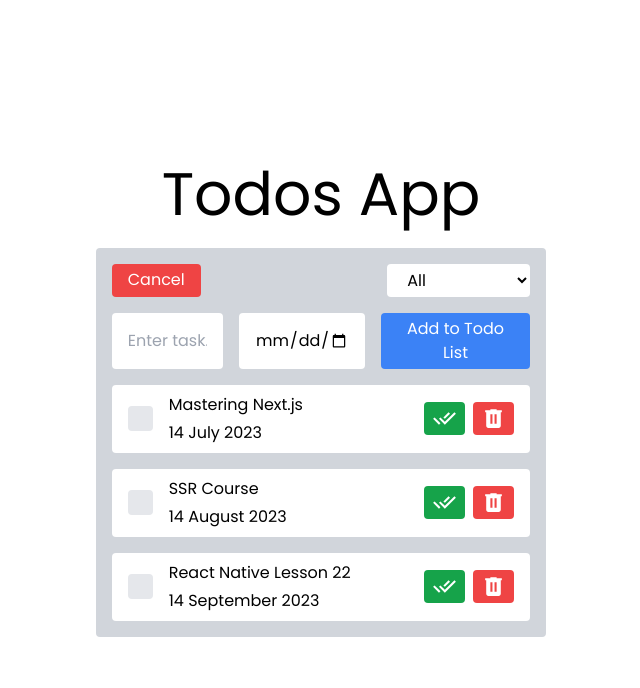
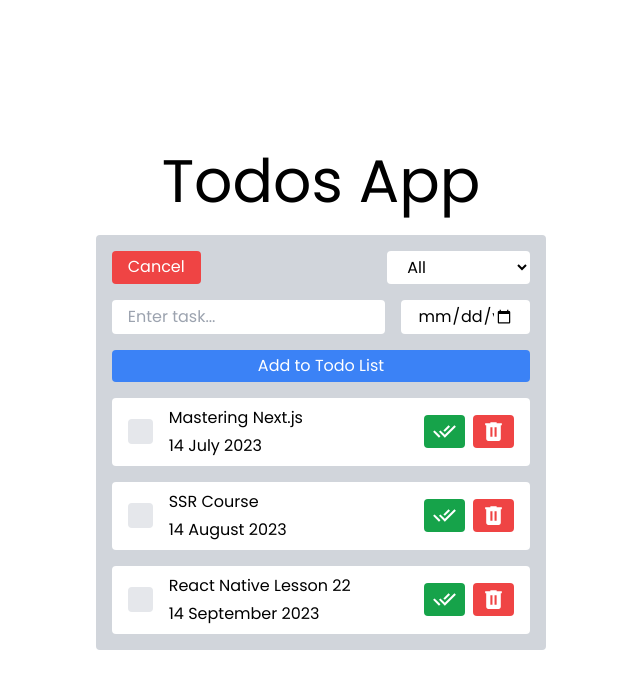
Before and after one commit to ryanpratama14/mbox-test, a React (Vite) app: page / in a window 1280 px wide. Both pictures are taken after a click on the button "Add Task". Shown: the top 688 px of the page, without its empty margins (319-959 px from the left). Built offline with nearby package versions, Linux system fonts and the light colour scheme.

Commit message:
adjusted

```diff
--- a/src/App.tsx
+++ b/src/App.tsx
@@ -131,23 +131,23 @@ export default function App(): React.JSX.Element {
           </select>
         </div>
         {addTodo ? (
-          <form onSubmit={handleSubmit} className="flex gap-4">
+          <form onSubmit={handleSubmit} className="grid grid-cols-3 gap-4">
             <input
               placeholder="Enter task..."
               value={newTodo.title}
               onChange={handleChange}
               name="title"
               type="text"
-              className="w-[70%]"
+              className="col-span-2"
             />
             <input
               value={newTodo.date}
               onChange={handleChange}
               name="date"
               type="date"
-              className="w-[30%]"
+              className="col-span-1"
             />
-            <button type="submit" className="w-full bg-blue-500 text-white">
+            <button type="submit" className="col-span-3 bg-blue-500 text-white">
               Add to Todo List
             </button>
           </form>
```
